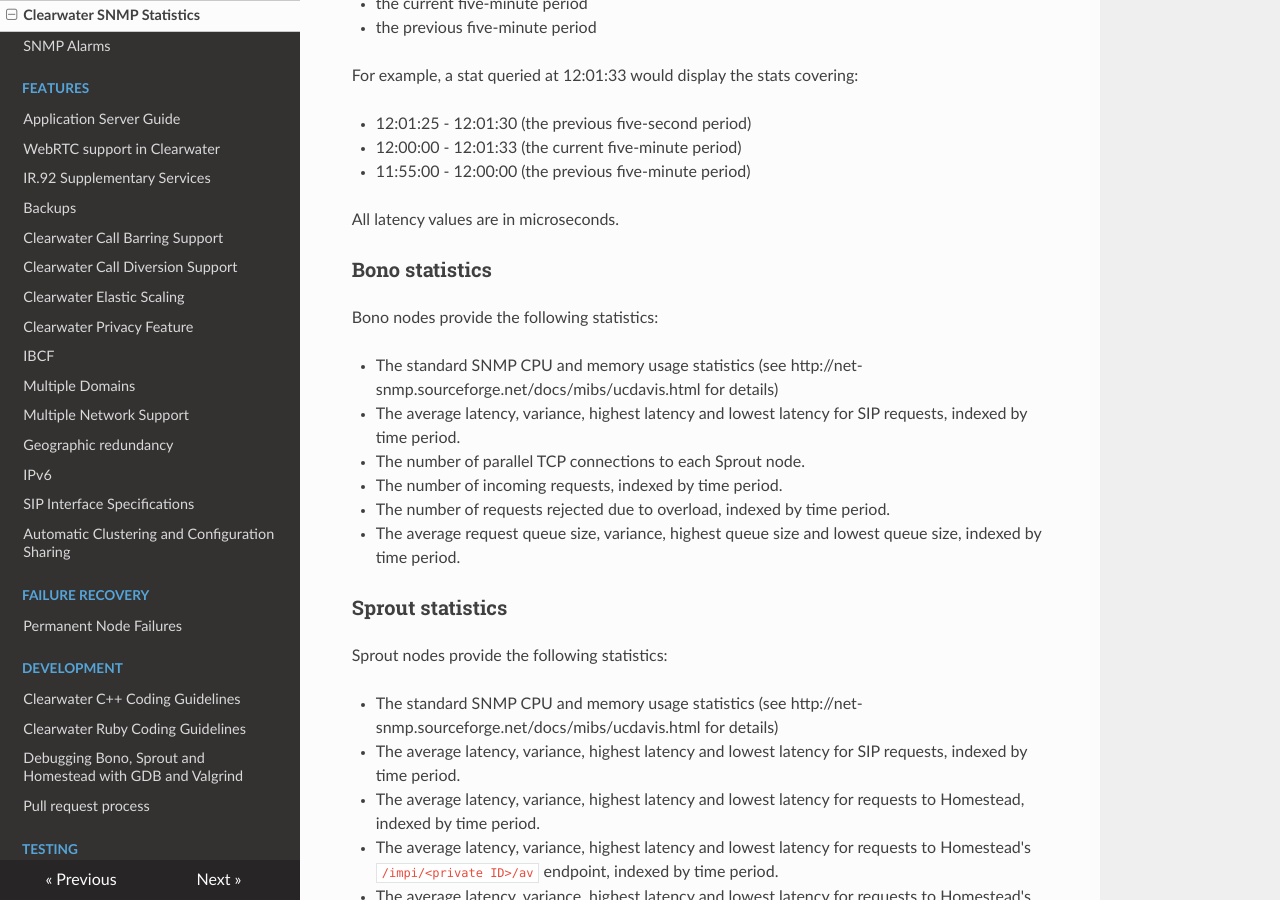
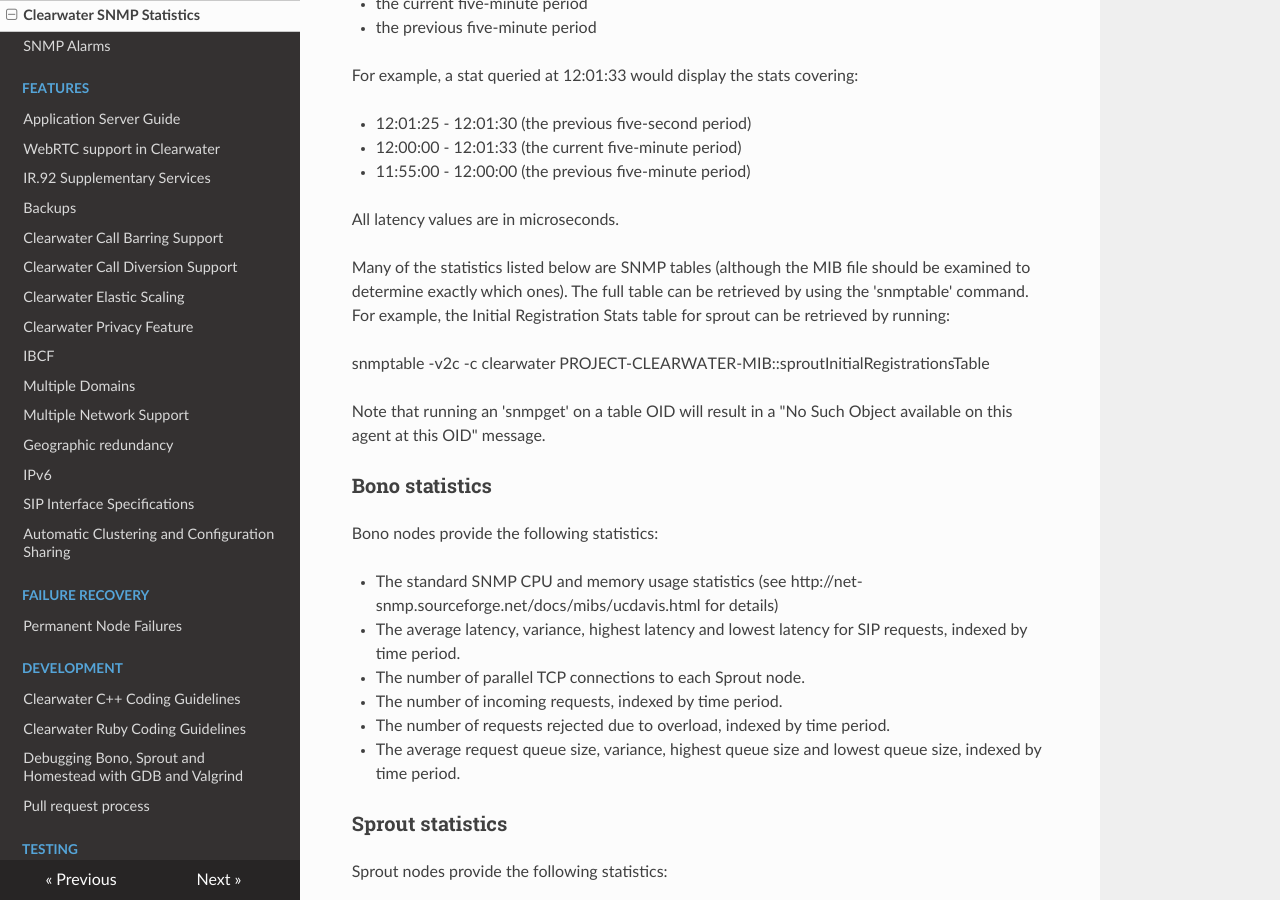
Before and after one commit to Metaswitch/clearwater-readthedocs, an MkDocs documentation site: the page built from docs/Clearwater_SNMP_Statistics.md, in a window 1280 px wide and 900 px high, scrolled down 773 px. Built offline with MkDocs 1.6.1, drawn with Linux system fonts in a browser that asks for light colours; nearby versions of some CDN libraries; old or Windows-style settings are respelled for this version of MkDocs.

Commit message:
added snmptable example

```diff
--- a/docs/Clearwater_SNMP_Statistics.md
+++ b/docs/Clearwater_SNMP_Statistics.md
@@ -28,6 +28,12 @@ For example, a stat queried at 12:01:33 would display the stats covering:
 * 11:55:00 - 12:00:00 (the previous five-minute period)
 
 All latency values are in microseconds.
+
+Many of the statistics listed below are SNMP tables (although the MIB file should be examined to determine exactly which ones). The full table can be retrieved by using the 'snmptable' command. For example, the Initial Registration Stats table for sprout can be retrieved by running:
+
+snmptable -v2c -c clearwater <ip> PROJECT-CLEARWATER-MIB::sproutInitialRegistrationsTable
+
+Note that running an 'snmpget' on a table OID will result in a "No Such Object available on this agent at this OID" message.
 
 ### Bono statistics
 
```
